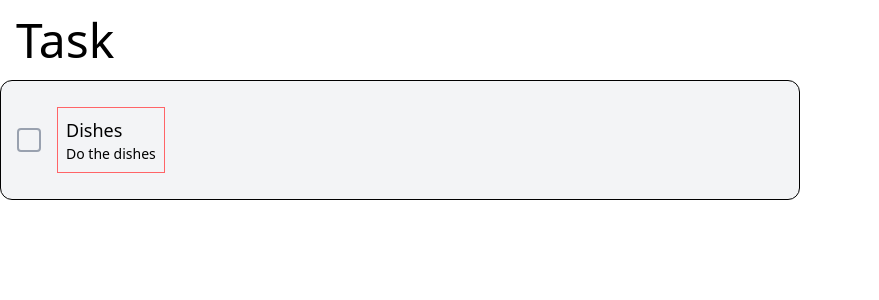
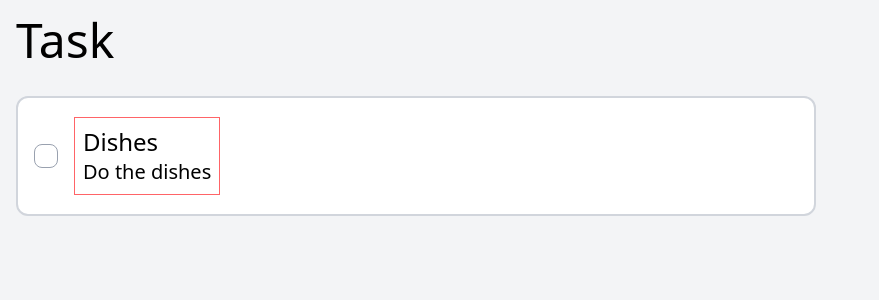
Before and after one commit to rknm-cell/tailwindstyling, a React (Vite) app: page / in a window 1280 px wide. Shown: the top 300 px of the page, without its empty margins (0-879 px from the left). Built offline with nearby package versions, Linux system fonts and the light colour scheme.

Commit message:
Completed Task styling

```diff
--- a/src/App.css
+++ b/src/App.css
@@ -1 +1,5 @@
 @import "tailwindcss";
+
+@theme {
+  --color-check: #359845;
+}
--- a/src/App.tsx
+++ b/src/App.tsx
@@ -12,7 +12,7 @@ type TaskData = {
 function App() {
   return (
     <>
-      <div>
+      <div className="bg-gray-100 h-dvw">
         <h1 className="text-5xl p-4">Task</h1>
         <TaskList />
       </div>
--- a/src/Task.tsx
+++ b/src/Task.tsx
@@ -8,18 +8,33 @@ type TaskData = {
 };
 
 const Task = (taskProps: TaskData) => {
-  const task = taskProps.task[0]
+  const task = taskProps.task[0];
   const [checkBox, setCheckBox] = useState(false);
   console.log(task);
 
 
+
+  const baseBgStyle =
+    "flex flex-row items-center rounded-xl m-4 h-30 w-200 border-2 bg-white border-gray-300";
+  const checkedBgStyle =
+    "flex flex-row items-center rounded-xl  m-4 h-30 w-200 border-2 bg-green-100 border-gray-300";
+  const checkedButtonStyle = "h-6 w-6 rounded-lg border border-lime-600 m-4 bg-lime-600 check";
+  const baseButtonStyle = "h-6 w-6 rounded-lg border border-gray-400 m-4 ";
   return (
     <>
-      <div id="div-task" className="border flex flex-row items-center rounded-xl bg-gray-100 h-30 w-200">
-        <button onClick={() => setCheckBox(!checkBox)} id="checkbox" className="h-6 w-6 bg-gray-100 rounded border-2 border-gray-400 m-4"></button>
+      <div id="div-task" className={checkBox ? checkedBgStyle : baseBgStyle}>
+        <button
+          onClick={() => setCheckBox(!checkBox)}
+          id="checkbox"
+          className={checkBox ? checkedButtonStyle : baseButtonStyle}
+        />
         <div id="div-text" className="p-2 border border-red-400">
-          <p id="title" className="text-lg ">{task.title}</p>
-          <p id="description" className="text-sm">{task.description}</p>
+          <p id="title" className="text-2xl ">
+            {task.title}
+          </p>
+          <p id="description" className="text-xl font-light ">
+            {task.description}
+          </p>
         </div>
       </div>
     </>
--- a/src/TaskList.tsx
+++ b/src/TaskList.tsx
@@ -1,32 +1,22 @@
-import React from 'react'
-import Task from './Task'
+import React from "react";
+import Task from "./Task";
 
 const tasks = [
-   { id: 1,
-    title: "Dishes",
-    description: "Do the dishes",
-    checked: false},
-    { id: 2,
-    title: "Kitchen",
-    description: "Sweep the kitchen",
-    checked: true},
-    // { id: 3,
-    // title: "Put away dishes",
-    // description: "Sort dishes and put them away",
-    // checked: false},
-
-]
-
+  { id: 1, title: "Dishes", description: "Do the dishes", checked: false },
+  { id: 2, title: "Kitchen", description: "Sweep the kitchen", checked: true },
+  { id: 3,
+  title: "Put away dishes",
+  description: "Sort dishes and put them away",
+  checked: false},
+];
 
 function TaskList() {
-    function handleTaskRender(tasks){
-        tasks.map((task) => <Task id={task.id} task={task}/>)
-    }
+//   {tasks.sort(function (x, y){ return (x === y) ? 0 : x ? -1 : 1}).map((task) => <Task id={task.id} title={task.title} description={task.description} checked={task.checked}/>)}
   return (
     <div>
-        <Task task={tasks}/>
+      <Task task={tasks} />
     </div>
-  )
+  );
 }
 
-export default TaskList
+export default TaskList;
```
Also changed, not shown: src/index.css (line endings or trailing spaces).
